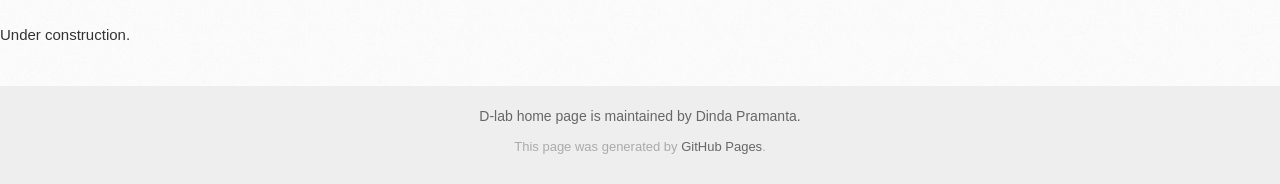
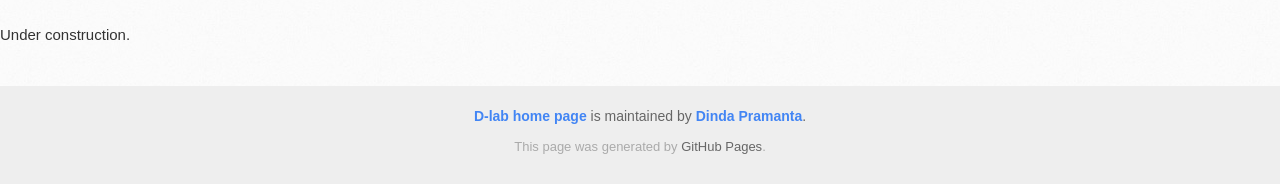
Before and after one commit to DindaPramanta/D-Lab.github.io, a Jekyll site: the page built from index.md, in a window 1280 px wide. Shown: the part 1756-1940 px from the top of the page. Built offline with Jekyll 4.4.1, drawn with Linux system fonts in a browser that asks for light colours; the repository's description, which GitHub fills in, is left out.

Commit message:
Update style.scss

```diff
--- a/assets/css/style.scss
+++ b/assets/css/style.scss
@@ -14,3 +14,14 @@
   height: auto;
   margin-bottom: 20px;
 }
+
+.repo-owner a {
+  font-family: Arial, sans-serif;
+  font-weight: bold;
+  color: #4285F4;
+  text-decoration: none;
+}
+
+.repo-owner a:hover {
+  text-decoration: underline;
+}
```
